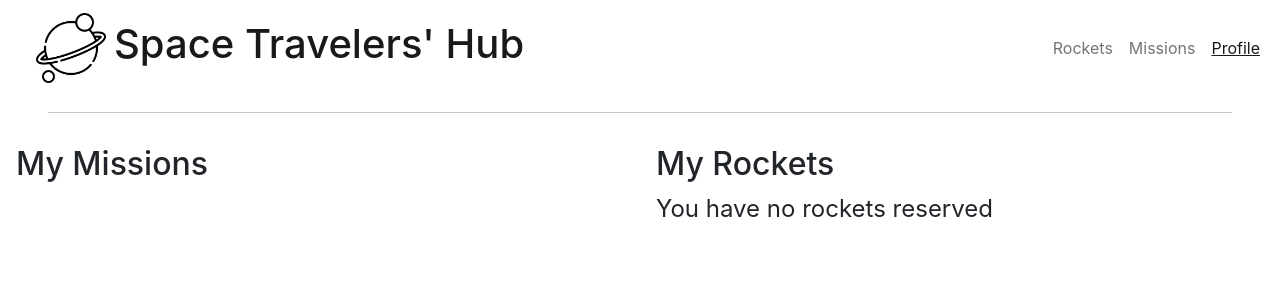
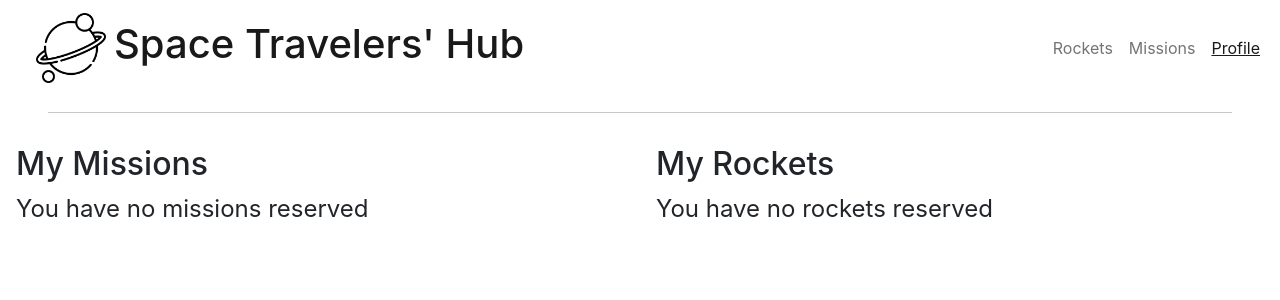
Before and after one commit to lincoln1883/space-x, a React (Create React App) app: page /profile in a window 1280 px wide. Shown: the top 300 px of the page. Built offline with nearby package versions, Linux system fonts and the light colour scheme.

Commit message:
Update Profile.jsx to render missions

```diff
--- a/src/components/Profile.jsx
+++ b/src/components/Profile.jsx
@@ -1,22 +1,39 @@
 import React from 'react';
 import { useSelector } from 'react-redux';
 import { getAllRockets } from '../redux/rockets/rocketsSlice';
+import { selectMissions } from '../redux/missions/missionsSlice';
 
 const Profile = () => {
   const rockets = useSelector(getAllRockets);
   const reservedRockets = rockets.filter((rocket) => rocket.reserved);
+  const missions = useSelector(selectMissions);
+  const reservedMissions = missions.filter((mission) => mission.reserved);
 
   return (
     <div className="d-flex justify-content-evenly ">
       <div className="d-flex flex-column w-100 p-3">
         <h2>My Missions</h2>
+        {reservedMissions.length === 0 && <p className="fs-4">You have no missions reserved</p>}
+        <ul className="container-fluid d-flex flex-column justify-content-center ps-0 me-5 list-unstyled">
+          {reservedMissions.map((item) => (
+            <li
+              className="border border-success p-2 border-opacity-25"
+              key={item.name_id}
+            >
+              <p className="mb-0 fs-5">{item.mission_name}</p>
+            </li>
+          ))}
+        </ul>
       </div>
       <div className="d-flex flex-column w-100 p-3">
         <h2>My Rockets</h2>
-        {rockets.length === 0 && <p className="fs-4">You have no rockets reserved</p>}
+        {reservedRockets.length === 0 && <p className="fs-4">You have no rockets reserved</p>}
         <ul className="container-fluid d-flex flex-column justify-content-center ps-0 me-5 list-unstyled">
           {reservedRockets.map((item) => (
-            <li className="border border-success p-2 border-opacity-25" key={item.id}>
+            <li
+              className="border border-success p-2 border-opacity-25"
+              key={item.id}
+            >
               <p className="mb-0 fs-5">{item.name}</p>
             </li>
           ))}
```
